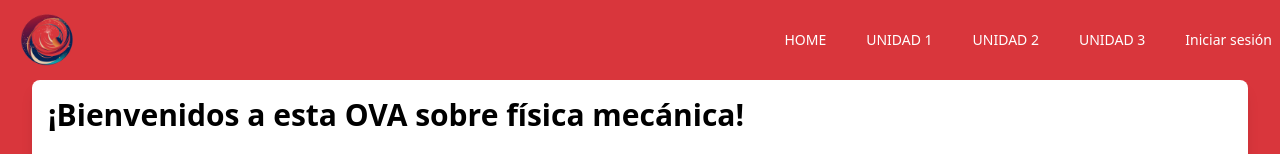
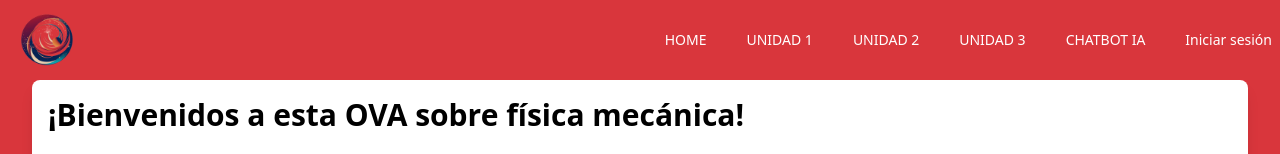
Before and after one commit to JohanLeon0914/ova, a Next.js app: page / in a window 1280 px wide. Shown: the top 154 px of the page. Built offline with nearby package versions, Linux system fonts and the light colour scheme; no server answers.

Commit message:
agregando chatbot ia

```diff
--- a/components/Header.tsx
+++ b/components/Header.tsx
@@ -100,6 +100,12 @@ function Navbar() {
                 Unidad 3{" "}
               </li>
             </Link>
+            <Link href="https://openchat.so/chat/1YgaAH4qnT7HQS2HY6rl">
+              <li className="ml-10 text-sm uppercase hover:border-b">
+                {" "}
+                Chatbot IA{" "}
+              </li>
+            </Link>
             {user ? (
               <Link href="/perfil">
               <li className="ml-10 text-sm uppercase hover:border-b">
@@ -191,6 +197,12 @@ function Navbar() {
                   Unidad 3{" "}
                 </li>
               </Link>
+              <Link href="https://openchat.so/chat/1YgaAH4qnT7HQS2HY6rl">
+                <li onClick={() => setNav(false)} className="py-4 text-sm">
+                  {" "}
+                  Chatbot IA{" "}
+                </li>
+              </Link>
               {user ? (
               <Link href="/perfil">
               <li onClick={() => setNav(false)} className="py-4 text-sm">
--- /dev/null
+++ b/openchat.d.ts
@@ -0,0 +1,3 @@
+interface Window {
+    initializeChatWidget: (config: { token: string }) => void;
+}
```
